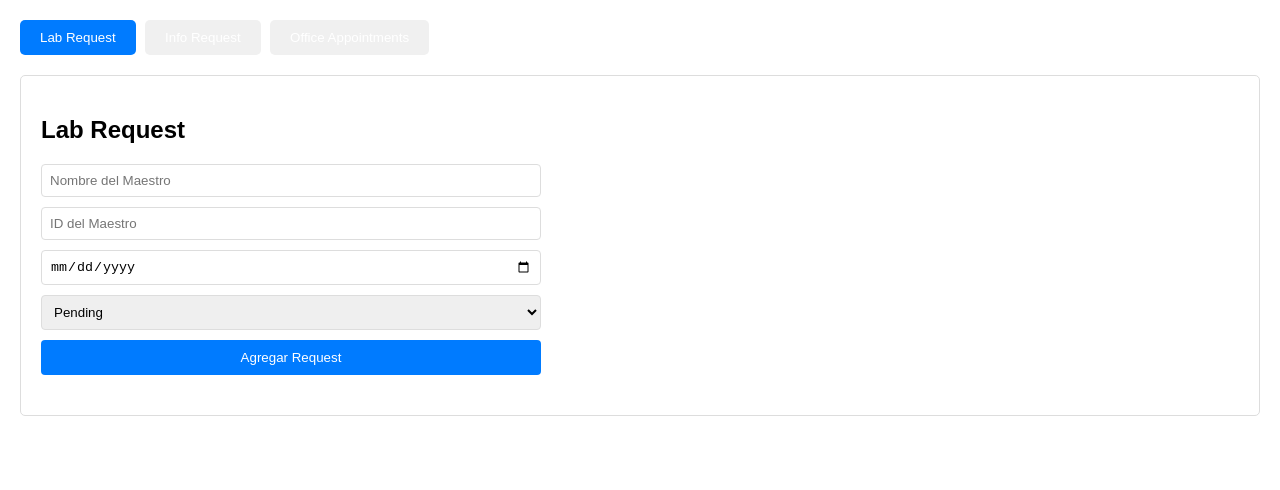
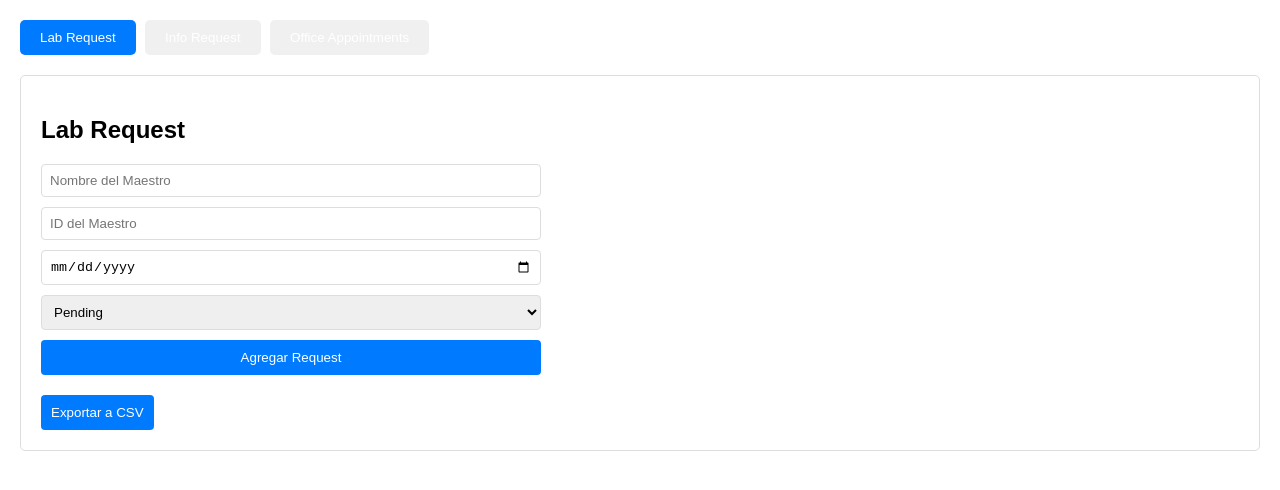
Before and after one commit to rabermudezg13/talents2, a plain HTML site: page index.html in a window 1280 px wide. Drawn offline with Linux system fonts and the light colour scheme.

Commit message:
index.html

```diff
--- a/index.html
+++ b/index.html
@@ -26,6 +26,7 @@
             </select>
             <button type="submit">Agregar Request</button>
         </form>
+        <button onclick="exportToCSV('labRequests')" class="export-button">Exportar a CSV</button>
         <div id="labRequestsTable"></div>
         <div id="teachersByDate"></div>
     </div>
@@ -45,6 +46,7 @@
             <input type="date" id="untilDate" required>
             <button type="submit">Agregar Info Request</button>
         </form>
+        <button onclick="exportToCSV('infoRequests')" class="export-button">Exportar a CSV</button>
         <div id="infoRequestsTable"></div>
     </div>
 
@@ -66,6 +68,7 @@
             <input type="time" id="processTime" required>
             <button type="submit">Agregar Appointment</button>
         </form>
+        <button onclick="exportToCSV('appointments')" class="export-button">Exportar a CSV</button>
         <div id="appointmentsTable"></div>
     </div>
 
```
